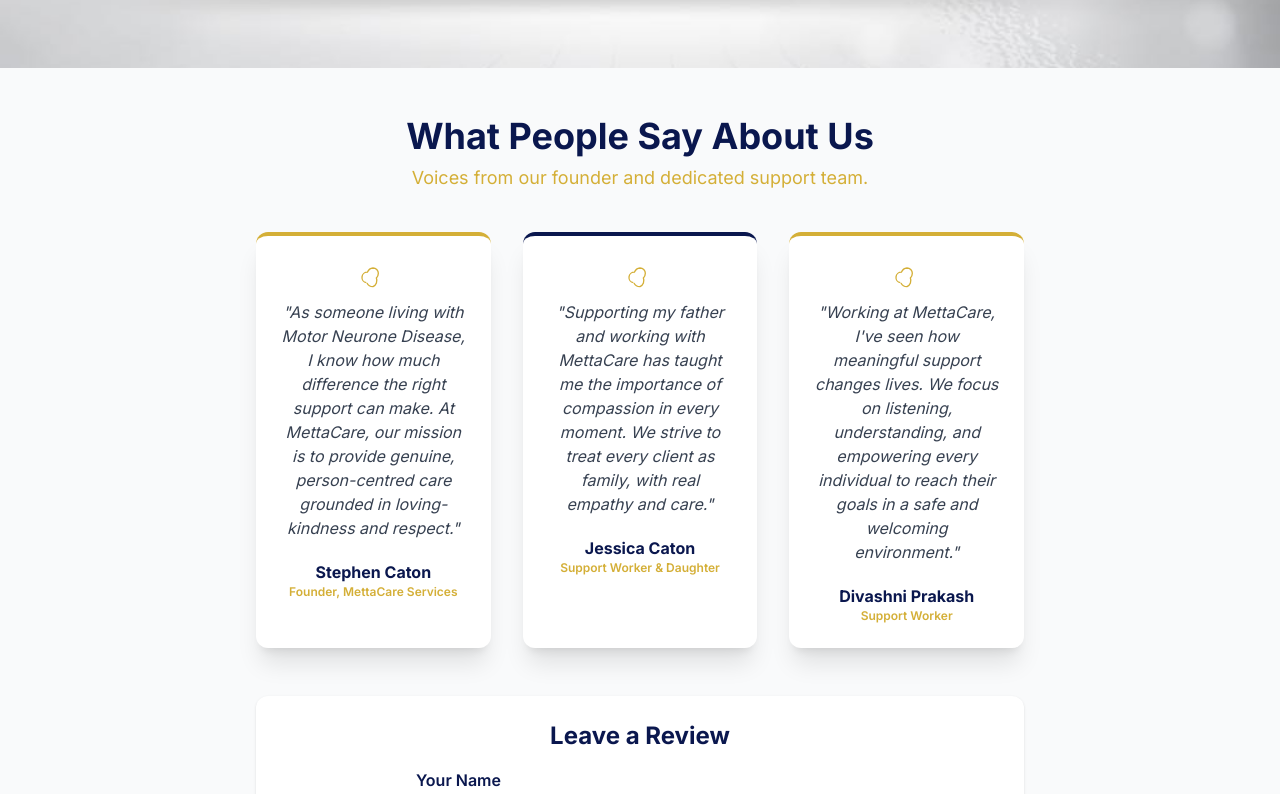
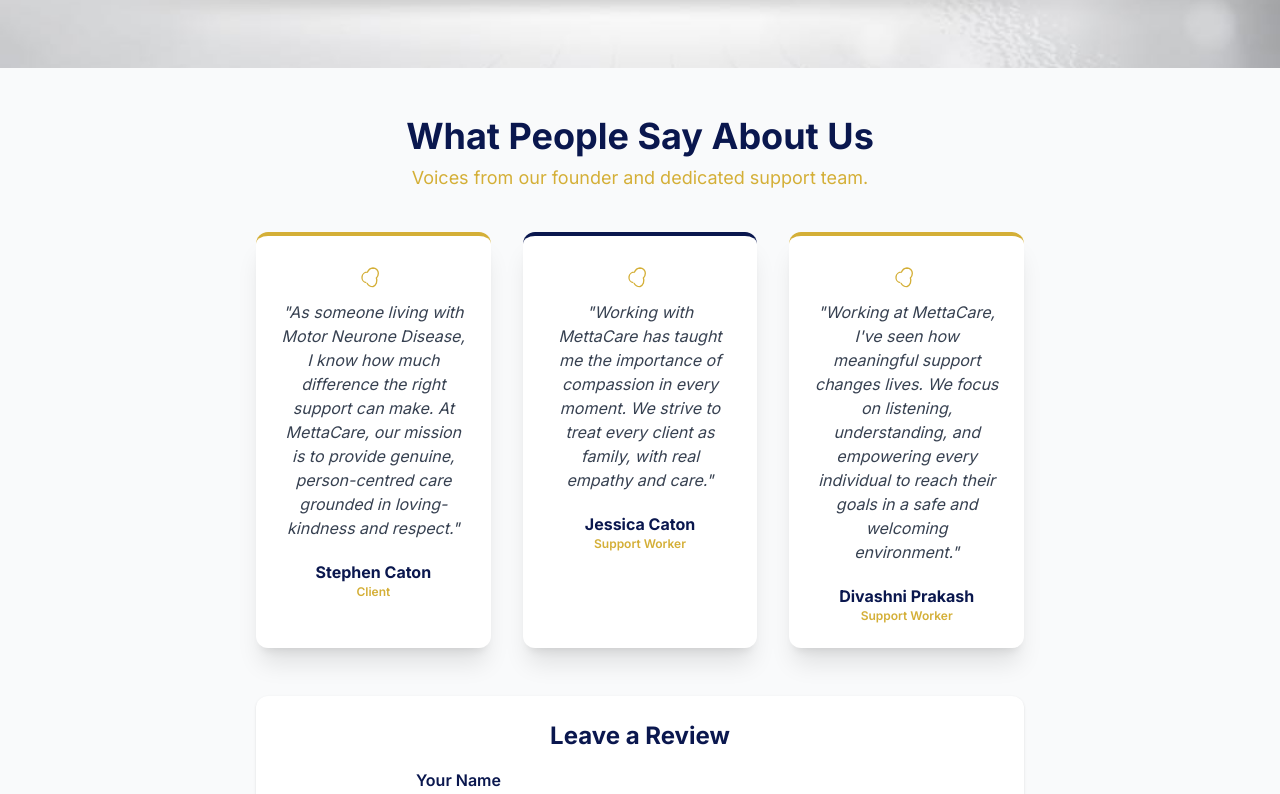
Before and after one commit to gautamanuj/mettacare, a React (Create React App) app in the folder client/: page /testimonials in a window 1280 px wide. Shown: the part 596-1390 px from the top of the page. Built offline with nearby package versions, Linux system fonts and the light colour scheme.

Commit message:
final update

```diff
--- a/client/src/pages/AboutUs.jsx
+++ b/client/src/pages/AboutUs.jsx
@@ -5,8 +5,8 @@
 const team = [
   {
     name: "Stephen Caton",
-    role: "Founder & Director",
-    bio: `My name is Stephen Caton, founder of MettaCare Services.
+    role: "Client",
+    bio: `My name is Stephen Caton, a client of MettaCare Services.
 As a Theravada Buddhist monk, I have learned the value of discipline, loving-kindness, and compassion.
 Living with Motor Neurone Disease for the past 13 years has given me a unique understanding of the challenges faced by those who need support. I have experienced both excellent and difficult care, and this has shown me the importance of genuine, person-centred support.
 
--- a/client/src/pages/Testimonials.jsx
+++ b/client/src/pages/Testimonials.jsx
@@ -11,13 +11,13 @@
 const testimonials = [
   {
     name: "Stephen Caton",
-    role: "Founder, MettaCare Services",
+    role: "Client",
     note: "As someone living with Motor Neurone Disease, I know how much difference the right support can make. At MettaCare, our mission is to provide genuine, person-centred care grounded in loving-kindness and respect."
   },
   {
     name: "Jessica Caton",
-    role: "Support Worker & Daughter",
-    note: "Supporting my father and working with MettaCare has taught me the importance of compassion in every moment. We strive to treat every client as family, with real empathy and care."
+    role: "Support Worker",
+    note: "Working with MettaCare has taught me the importance of compassion in every moment. We strive to treat every client as family, with real empathy and care."
   },
   {
     name: "Divashni Prakash",
```
